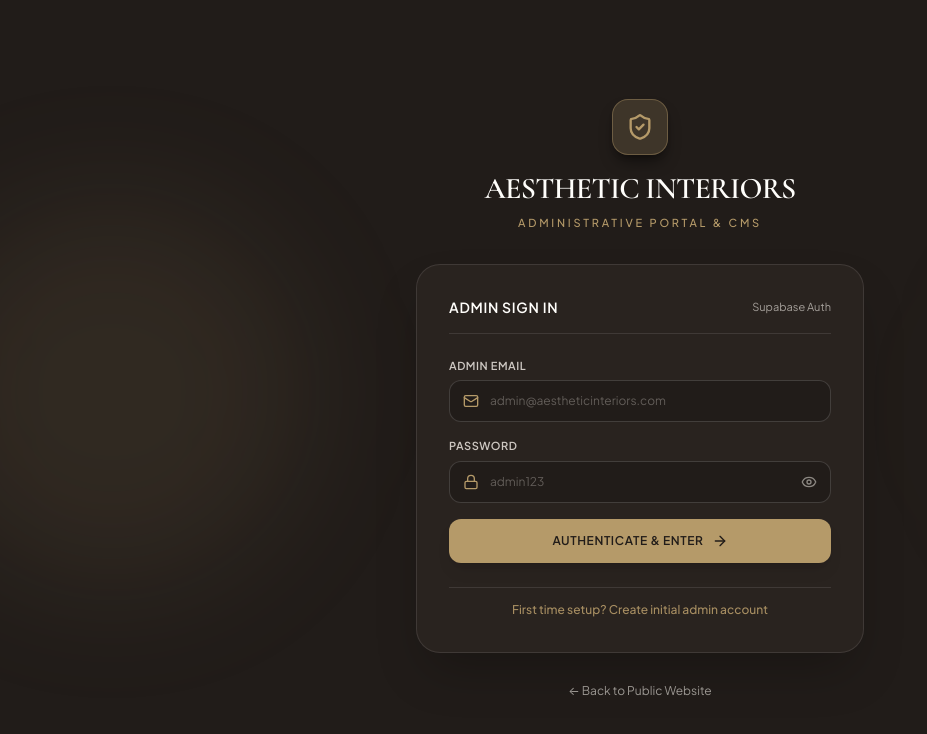
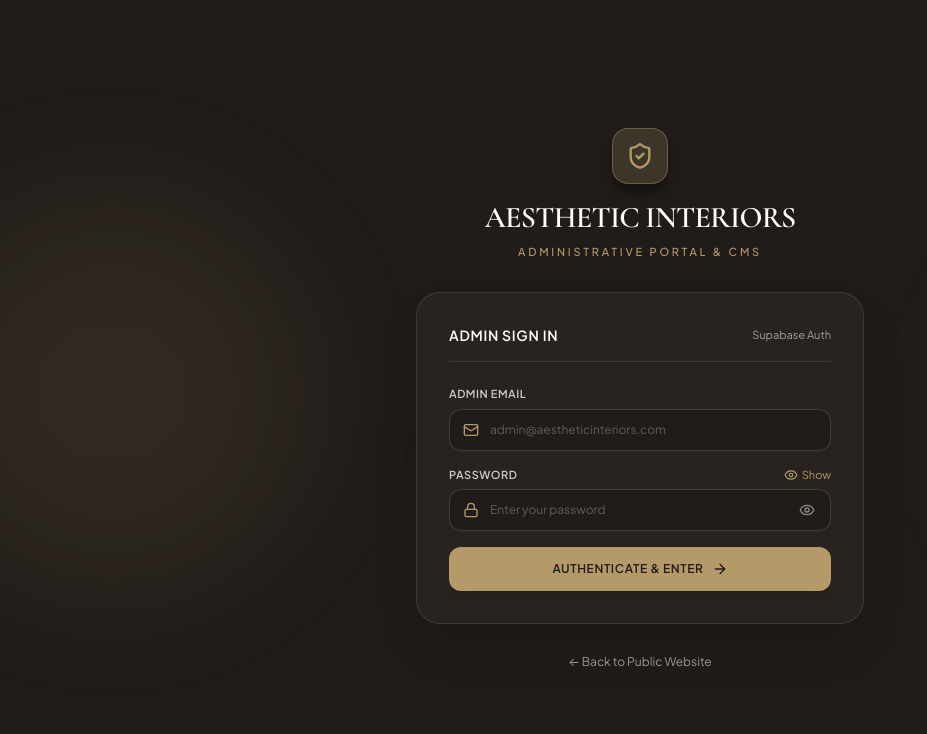
Before and after one commit to shaikmuzammil2905/Aestectic-interior, a React (Vite) app: page /admin/login in a window 1280 px wide. Shown: the top 734 px of the page, without its empty margins (0-927 px from the left). Built offline with nearby package versions, Linux system fonts and the light colour scheme; no server answers; a web font is replaced by a local one.

Commit message:
feat: enhance eye visibility toggle and remove first time setup option from admin login

```diff
--- a/src/pages/admin/AdminLoginPage.tsx
+++ b/src/pages/admin/AdminLoginPage.tsx
@@ -1,7 +1,7 @@
 import React, { useState } from 'react';
 import { useNavigate } from 'react-router-dom';
 import { supabase } from '../../lib/supabase';
-import { Lock, Mail, ArrowRight, ShieldCheck, AlertCircle, Sparkles, CheckCircle2, Eye, EyeOff } from 'lucide-react';
+import { Lock, Mail, ArrowRight, ShieldCheck, AlertCircle, Eye, EyeOff } from 'lucide-react';
 
 export const AdminLoginPage: React.FC = () => {
   const navigate = useNavigate();
@@ -10,34 +10,16 @@ export const AdminLoginPage: React.FC = () => {
   const [showPassword, setShowPassword] = useState(false);
   const [isLoading, setIsLoading] = useState(false);
   const [errorMessage, setErrorMessage] = useState<string | null>(null);
-  const [successMessage, setSuccessMessage] = useState<string | null>(null);
-  const [isSignUpMode, setIsSignUpMode] = useState(false);
 
   const handleSubmit = async (e: React.FormEvent) => {
     e.preventDefault();
     setIsLoading(true);
     setErrorMessage(null);
-    setSuccessMessage(null);
 
     const cleanEmail = email.trim();
     const cleanPassword = password.trim();
 
     try {
-      if (isSignUpMode) {
-        const { data, error } = await supabase.auth.signUp({
-          email: cleanEmail,
-          password: cleanPassword,
-        });
-
-        if (error) throw error;
-
-        if (data.user && !data.session) {
-          setSuccessMessage('Admin account created! If email confirmation is enabled, check your inbox to confirm.');
-        } else {
-          setSuccessMessage('Admin account created and logged in!');
-          navigate('/admin');
-        }
-      } else {
       const { data, error } = await supabase.auth.signInWithPassword({
         email: cleanEmail,
         password: cleanPassword,
@@ -47,7 +29,6 @@ export const AdminLoginPage: React.FC = () => {
 
       if (data.session) {
         navigate('/admin');
-        }
       }
     } catch (err: any) {
       setErrorMessage(err.message || 'Authentication failed. Please verify your credentials.');
@@ -83,7 +64,7 @@ export const AdminLoginPage: React.FC = () => {
 
           <div className="flex items-center justify-between border-b border-white/10 pb-4">
             <h2 className="text-sm font-semibold uppercase tracking-wider text-softwhite">
-              {isSignUpMode ? 'Register Studio Admin' : 'Admin Sign In'}
+              Admin Sign In
             </h2>
             <span className="text-[11px] text-ivory/60">
               Supabase Auth
@@ -97,13 +78,6 @@ export const AdminLoginPage: React.FC = () => {
             </div>
           )}
 
-          {successMessage && (
-            <div className="p-3.5 rounded-xl bg-emerald-950/60 border border-emerald-800/80 text-emerald-200 text-xs flex items-start space-x-2">
-              <CheckCircle2 className="w-4 h-4 shrink-0 mt-0.5" />
-              <span>{successMessage}</span>
-            </div>
-          )}
-
           <form onSubmit={handleSubmit} className="space-y-4">
 
             {/* Email Field */}
@@ -112,7 +86,7 @@ export const AdminLoginPage: React.FC = () => {
                 Admin Email
               </label>
               <div className="relative">
-                <Mail className="w-4 h-4 text-gold absolute left-3.5 top-1/2 -translate-y-1/2" />
+                <Mail className="w-4 h-4 text-gold absolute left-3.5 top-1/2 -translate-y-1/2 pointer-events-none" />
                 <input
                   type="email"
                   required
@@ -124,27 +98,53 @@ export const AdminLoginPage: React.FC = () => {
               </div>
             </div>
 
-            {/* Password Field */}
+            {/* Password Field with Interactive Eye Toggle */}
             <div>
-              <label className="block text-[11px] font-semibold text-ivory/80 uppercase tracking-wider mb-1.5">
+              <div className="flex items-center justify-between mb-1.5">
+                <label className="block text-[11px] font-semibold text-ivory/80 uppercase tracking-wider">
                   Password
                 </label>
+                <button
+                  type="button"
+                  onClick={() => setShowPassword(!showPassword)}
+                  className="text-[11px] text-gold hover:text-gold-light transition-colors flex items-center space-x-1 cursor-pointer focus:outline-none"
+                  tabIndex={-1}
+                >
+                  {showPassword ? (
+                    <>
+                      <EyeOff className="w-3.5 h-3.5" />
+                      <span>Hide</span>
+                    </>
+                  ) : (
+                    <>
+                      <Eye className="w-3.5 h-3.5" />
+                      <span>Show</span>
+                    </>
+                  )}
+                </button>
+              </div>
+
               <div className="relative">
-                <Lock className="w-4 h-4 text-gold absolute left-3.5 top-1/2 -translate-y-1/2" />
+                <Lock className="w-4 h-4 text-gold absolute left-3.5 top-1/2 -translate-y-1/2 pointer-events-none" />
                 <input
                   type={showPassword ? 'text' : 'password'}
                   required
                   value={password}
                   onChange={(e) => setPassword(e.target.value)}
-                  placeholder="admin123"
-                  className="w-full bg-charcoal border border-white/15 focus:border-gold rounded-xl pl-10 pr-10 py-3 text-xs text-softwhite placeholder:text-ivory/30 focus:outline-none transition-colors"
+                  placeholder="Enter your password"
+                  className="w-full bg-charcoal border border-white/15 focus:border-gold rounded-xl pl-10 pr-11 py-3 text-xs text-softwhite placeholder:text-ivory/30 focus:outline-none transition-colors"
                 />
                 <button
                   type="button"
                   onClick={() => setShowPassword(!showPassword)}
-                  className="absolute right-3.5 top-1/2 -translate-y-1/2 text-ivory/50 hover:text-gold transition-colors"
+                  aria-label={showPassword ? 'Hide password' : 'Show password'}
+                  className="absolute right-3 top-1/2 -translate-y-1/2 p-1 text-ivory/50 hover:text-gold transition-colors cursor-pointer rounded-md focus:outline-none"
                 >
-                  {showPassword ? <EyeOff className="w-4 h-4" /> : <Eye className="w-4 h-4" />}
+                  {showPassword ? (
+                    <EyeOff className="w-4 h-4" />
+                  ) : (
+                    <Eye className="w-4 h-4" />
+                  )}
                 </button>
               </div>
             </div>
@@ -155,28 +155,11 @@ export const AdminLoginPage: React.FC = () => {
               disabled={isLoading}
               className="w-full mt-2 py-3.5 rounded-xl bg-gold hover:bg-gold-light text-charcoal font-semibold text-xs uppercase tracking-wider transition-all duration-300 shadow-lg hover:shadow-xl flex items-center justify-center space-x-2 disabled:opacity-50 cursor-pointer"
             >
-              <span>{isLoading ? 'Processing...' : isSignUpMode ? 'Create Admin Account' : 'Authenticate & Enter'}</span>
+              <span>{isLoading ? 'Authenticating...' : 'Authenticate & Enter'}</span>
               <ArrowRight className="w-4 h-4" />
             </button>
 
           </form>
-
-          {/* Toggle Register / Login */}
-          <div className="pt-2 text-center border-t border-white/10">
-            <button
-              type="button"
-              onClick={() => {
-                setIsSignUpMode(!isSignUpMode);
-                setErrorMessage(null);
-                setSuccessMessage(null);
-              }}
-              className="text-xs text-gold/90 hover:text-gold transition-colors font-medium"
-            >
-              {isSignUpMode
-                ? 'Already have an admin account? Sign In'
-                : 'First time setup? Create initial admin account'}
-            </button>
-          </div>
 
         </div>
 
```
Lines whose indentation alone changed are shown as unchanged.
